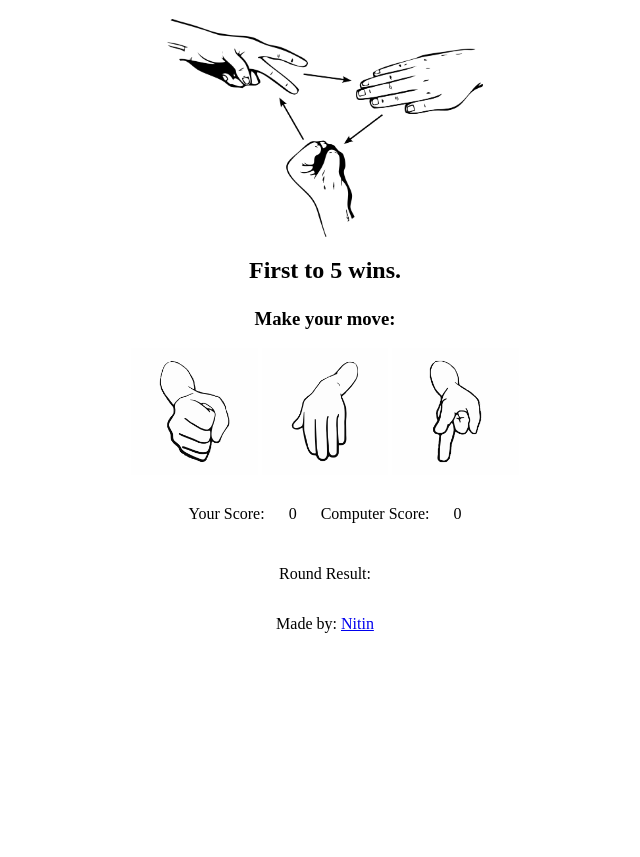
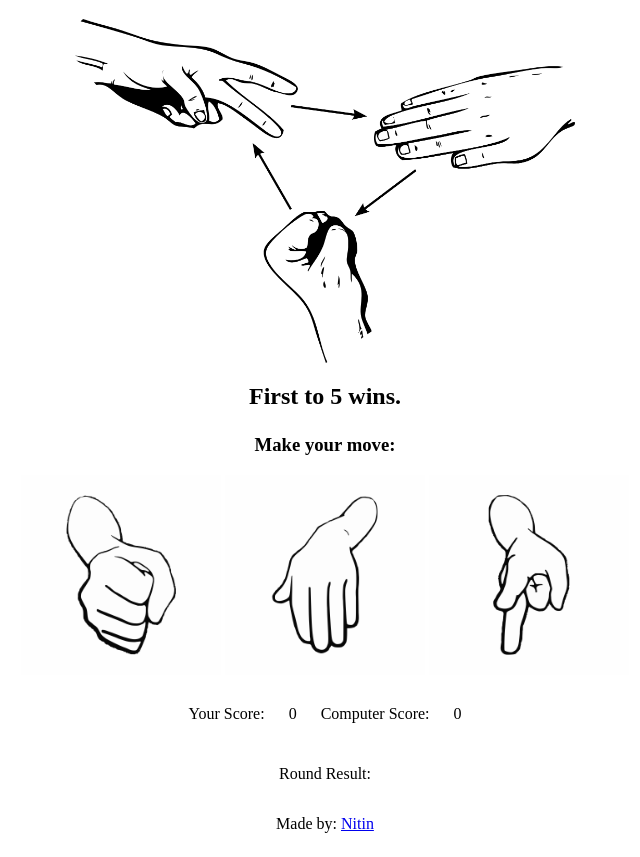
Before and after one commit to Jus1AnotherDev/Rock-Paper-Scissors-V2, a plain HTML site: page index.html in a window 1280 px wide. Shown: the part 61-918 px from the top of the page, without its empty margins (315-955 px from the left). Before the commit the page ends 800 px from the top, so only its background shows below. Drawn offline with Linux system fonts and the light colour scheme.

Commit message:
Update style.css

```diff
--- a/css/style.css
+++ b/css/style.css
@@ -1,6 +1,7 @@
 #backgroundImage {
     width: 25%;
     height: 25%;
+    min-width: 500px;
     display: block;
     margin-left: auto;
     margin-right: auto;
@@ -9,6 +10,7 @@
 .options {
     width: 10%;
     height: 10%;
+    min-width: 200px;
     display: inline-block;
     margin-left: auto;
     margin-right: auto;
```
